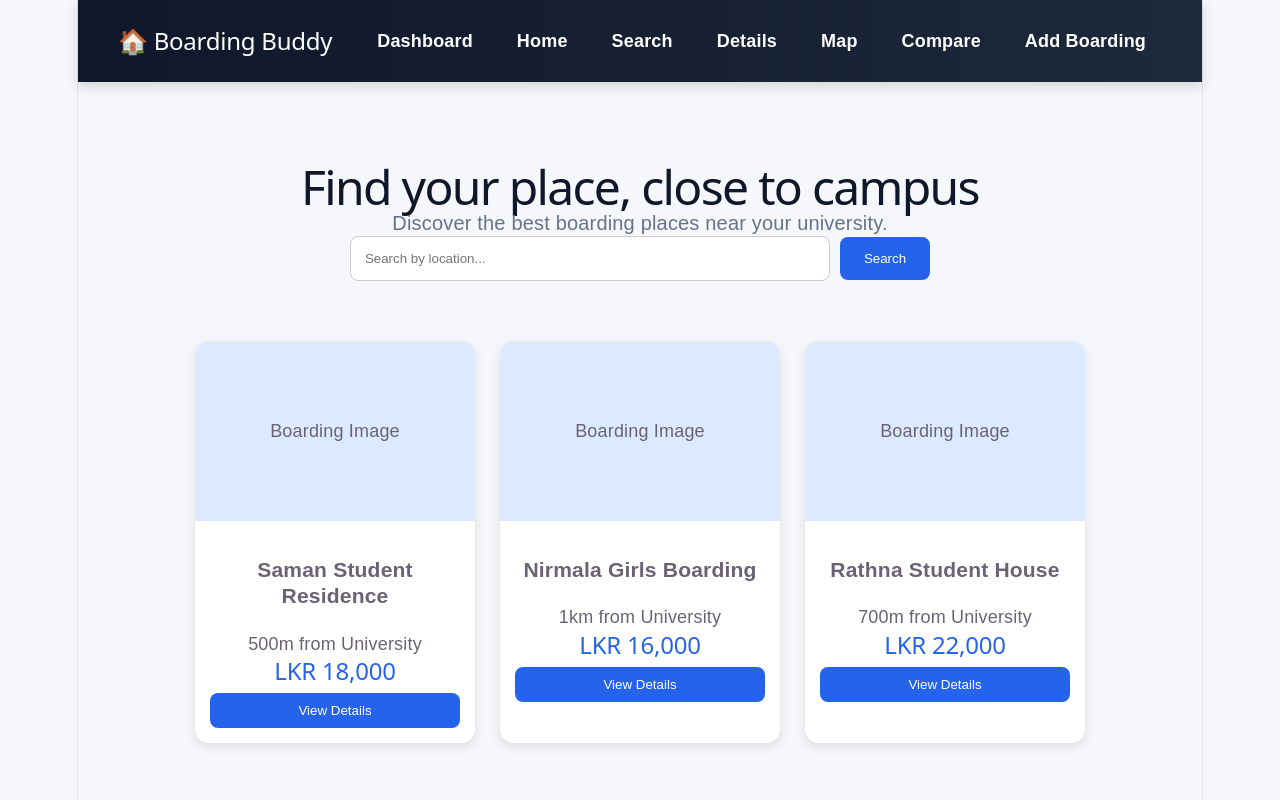
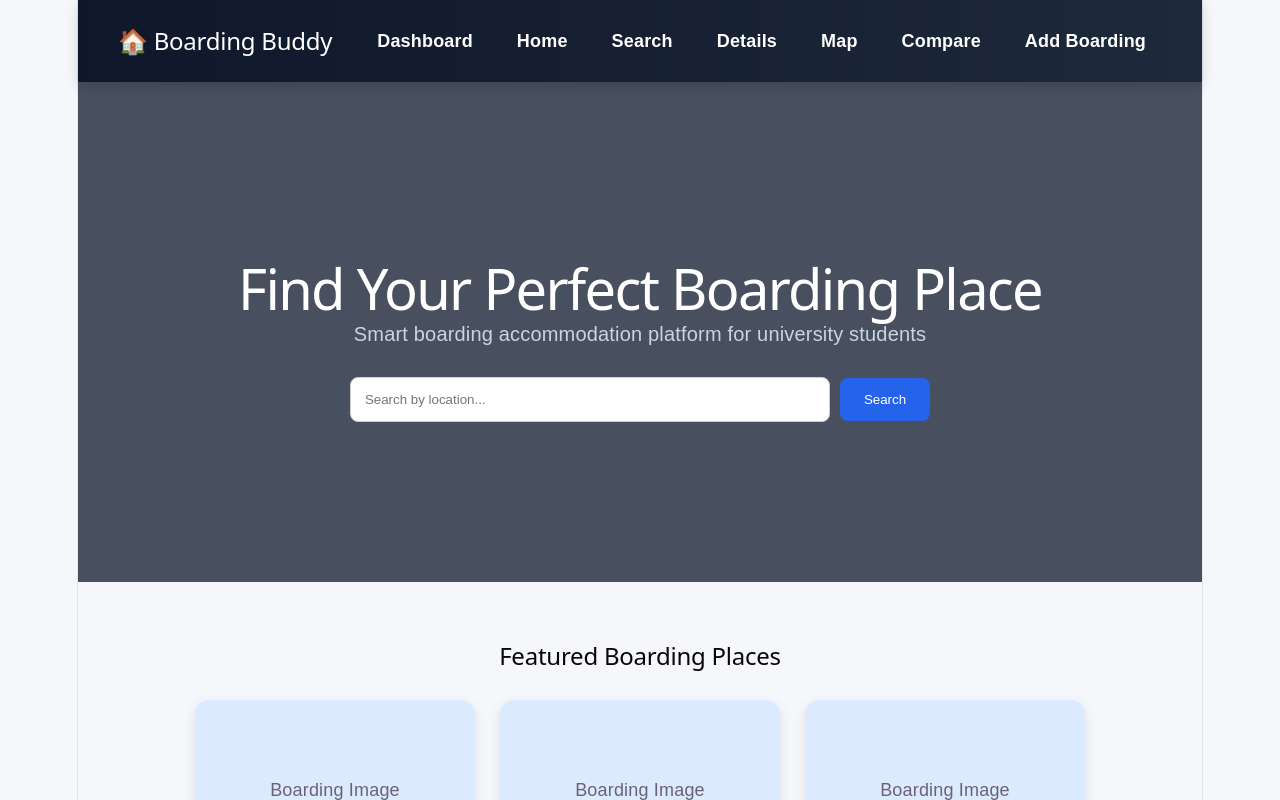
Before and after one commit to mahakumaradmsv24-png/Boarding-Buddy-frontend, a React (Vite) app: page /home in a window 1280 px wide. Shown: the top 800 px of the page. Built offline with nearby package versions, Linux system fonts and the light colour scheme.

Commit message:
Improved home page hero section

```diff
--- a/src/App.css
+++ b/src/App.css
@@ -642,3 +642,38 @@ th,td{
 .owner-card{
   background:#0f172a;
 }
+.hero-section{
+  height:500px;
+
+  background:linear-gradient(
+    rgba(15,23,42,0.75),
+    rgba(15,23,42,0.75)
+  );
+
+  display:flex;
+  justify-content:center;
+  align-items:center;
+
+  text-align:center;
+}
+
+.hero-overlay h1{
+  color:white;
+  font-size:56px;
+  margin-bottom:20px;
+}
+
+.hero-overlay p{
+  color:#cbd5e1;
+  font-size:20px;
+  margin-bottom:30px;
+}
+
+.featured-section{
+  padding:60px 40px;
+}
+
+.featured-section h2{
+  text-align:center;
+  margin-bottom:30px;
+}
--- a/src/pages/Home.jsx
+++ b/src/pages/Home.jsx
@@ -7,39 +7,49 @@ function Home() {
     <>
       <Navbar />
 
-      <div className="hero">
+      <section className="hero-section">
 
-        <h1>Find your place, close to campus</h1>
+        <div className="hero-overlay">
+
+          <h1>Find Your Perfect Boarding Place</h1>
 
           <p>
-          Discover the best boarding places near your university.
+            Smart boarding accommodation platform for university students
           </p>
 
           <SearchBar />
 
         </div>
 
+      </section>
+
+      <section className="featured-section">
+
+        <h2>Featured Boarding Places</h2>
+
         <div className="cards">
 
           <BoardingCard
-          title="Saman Student Residence"
+            title="Green Hostel"
             price="LKR 18,000"
             distance="500m from University"
           />
 
           <BoardingCard
-          title="Nirmala Girls Boarding"
+            title="City Boarding"
             price="LKR 16,000"
             distance="1km from University"
           />
 
           <BoardingCard
-          title="Rathna Student House"
+            title="Lake View Rooms"
             price="LKR 22,000"
             distance="700m from University"
           />
 
         </div>
+
+      </section>
     </>
   );
 }
```
Lines whose indentation alone changed are shown as unchanged.
